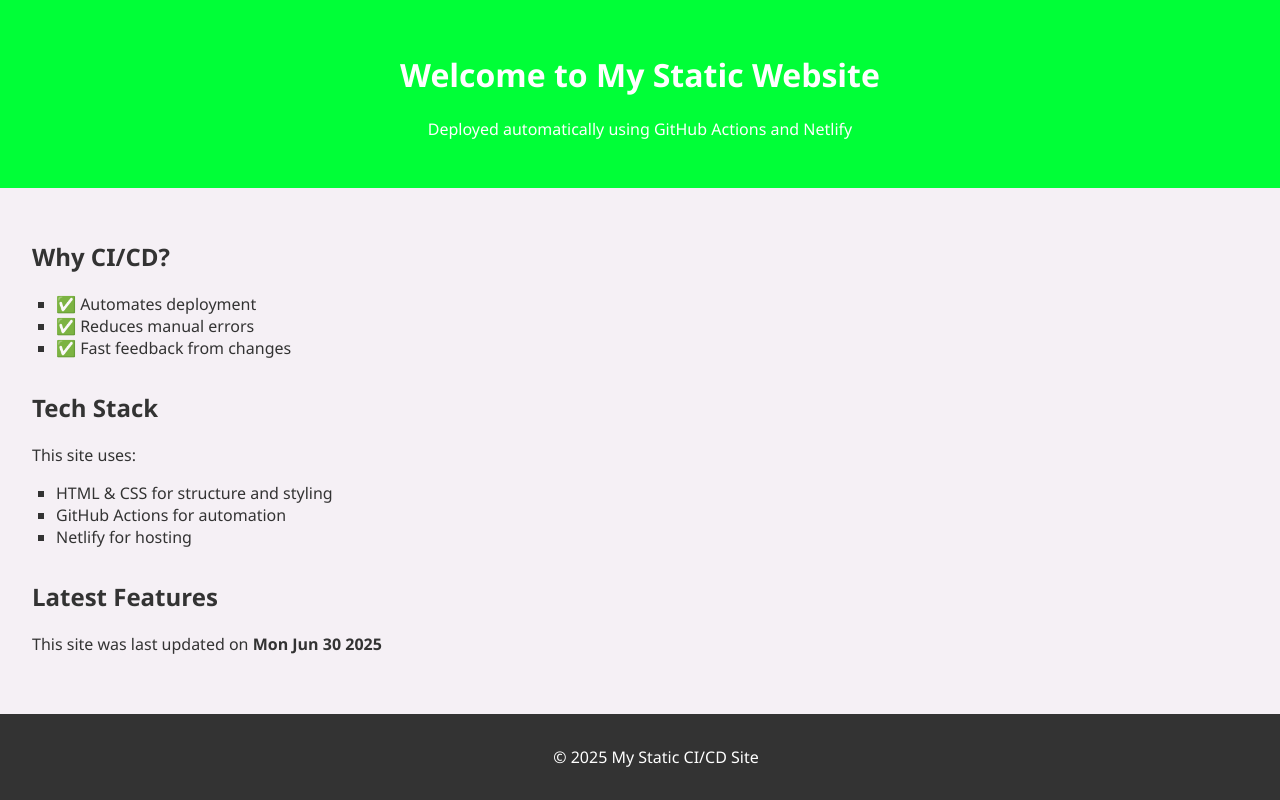
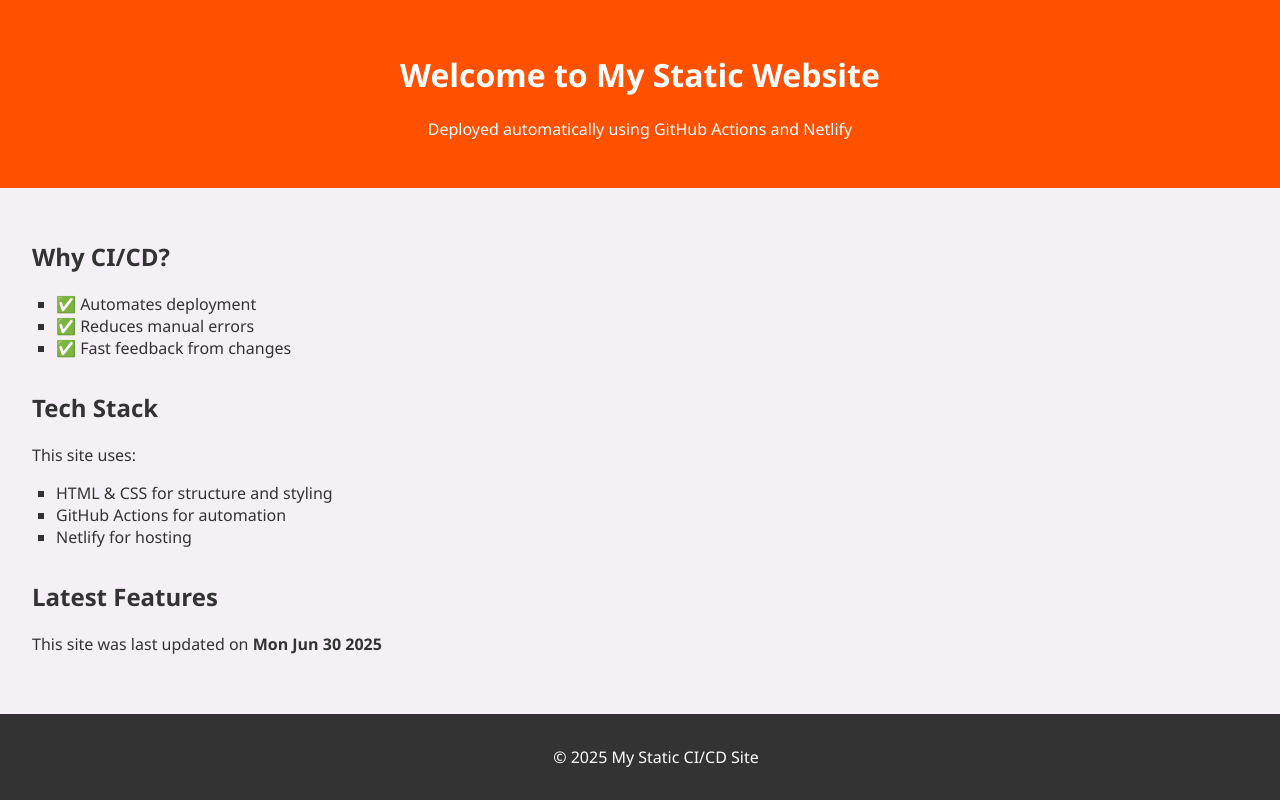
Before and after one commit to nagaharshita05/enhanced-static-site, a plain HTML site: page index.html in a window 1280 px wide. Drawn offline with Linux system fonts and the light colour scheme.

Commit message:
Test Netlify deployment

```diff
--- a/styles.css
+++ b/styles.css
@@ -5,7 +5,7 @@ body {
   color: #333;
 }
 header {
-  background: #00ff37;
+  background: #ff5100;
   color: white;
   padding: 2rem;
   text-align: center;
```
